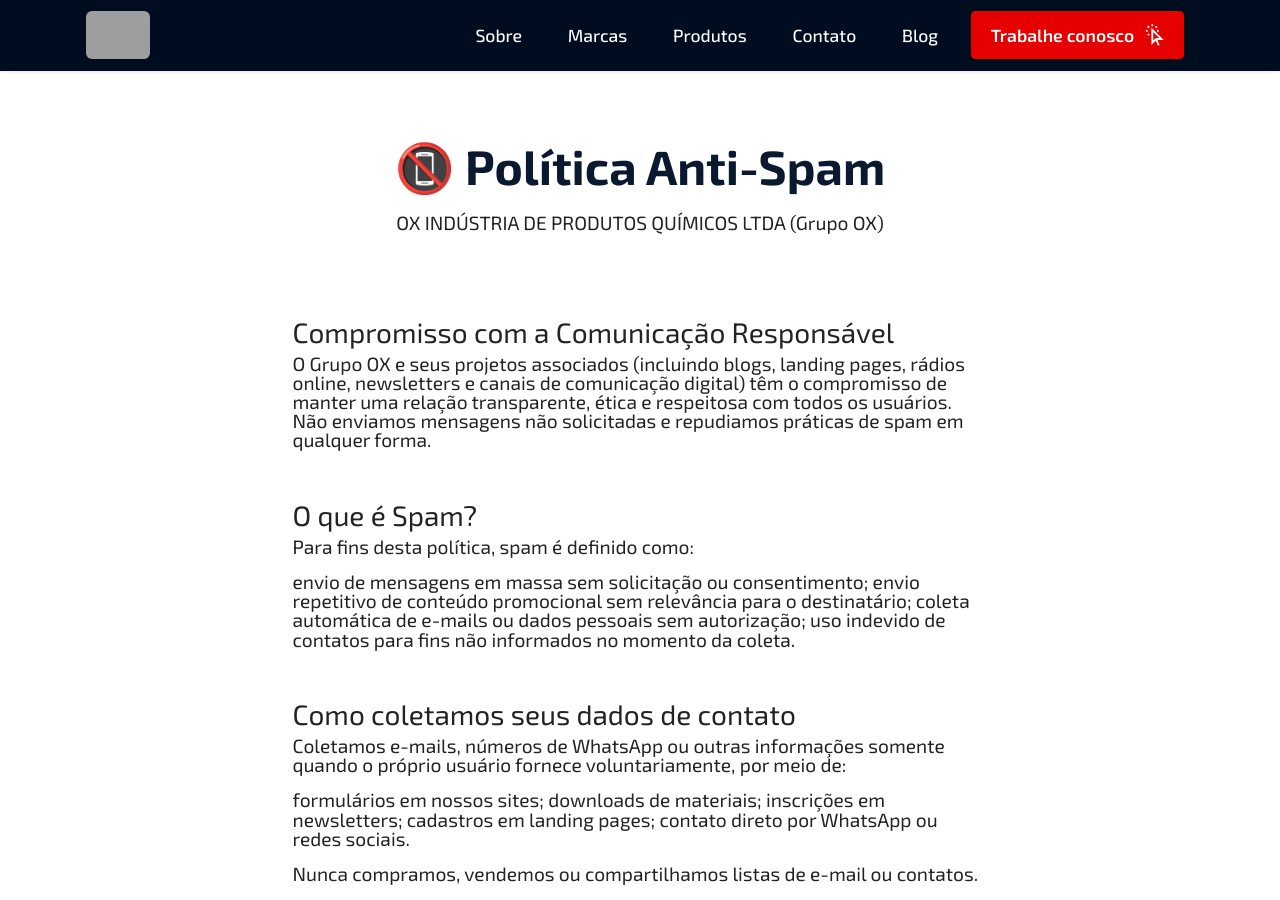
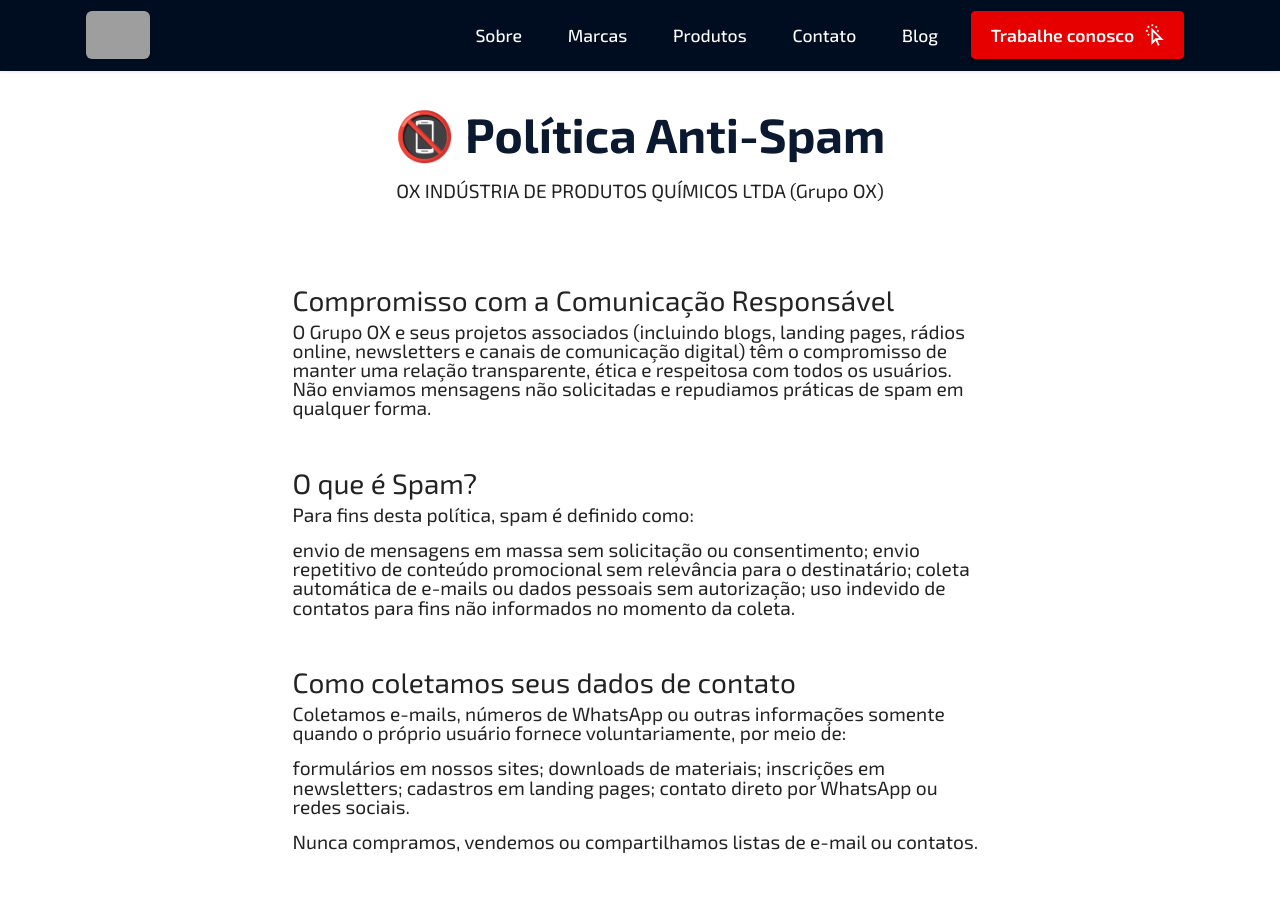
Before and after one commit to grupoox/grupoox.github.io, a Jekyll site: the page built from politica-anti-spam.md, in a window 1280 px wide and 900 px high. Built offline with Jekyll 4.4.1, drawn with Linux system fonts in a browser that asks for light colours; some web fonts are replaced; some of the changed text lies outside the part shown; grey boxes are pictures that could not be loaded.

Commit message:
Add files via upload

```diff
--- a/_includes/footer.html
+++ b/_includes/footer.html
@@ -68,7 +68,7 @@
                 </div>
             </div>
             <div class="col-sm-12 copyright pl-0">
-                <p class="mbr-text mbr-fonts-style mbr-white display-4">OX INDÚSTRIA DE PRODUTOS QUÍMICOS LTDA<br>CNPJ 33.029.366/0001-42<br><br><a href="https://www.souox.com/pol%C3%ADtica-de-privacidade" class="text-danger" target="_blank">Política de Privacidade</a> | <a href="https://www.souox.com/pol%C3%ADtica-de-cookies" class="text-danger" target="_blank">Política de Cookies</a> | <a href="https://www.souox.com/politica-anti-spam" class="text-danger" target="_blank">Política Anti-Spam</a><br></p>
+                <p class="mbr-text mbr-fonts-style mbr-white display-4">OX INDÚSTRIA DE PRODUTOS QUÍMICOS LTDA<br>CNPJ 33.029.366/0001-42<br><br><a href="{{ site.url }}/politica-de-privacidade" class="text-danger" target="_self">Política de Privacidade</a> | <a href="{{ site.url }}/politica-de-cookies" class="text-danger" target="_self">Política de Cookies</a> | <a href="{{ site.url }}/politica-anti-spam" class="text-danger" target="_self">Política Anti-Spam</a><br></p>
             </div>
         </div>
     </div>
--- /dev/null
+++ b/_includes/form-footer.html
@@ -0,0 +1,32 @@
+<section data-bs-version="5.1" class="form2 cid-v4fSfZvODu mbr-parallax-background" id="form2-8">
+    <div class="mbr-overlay" style="opacity: 0.8; background-color: rgb(187, 187, 187);"></div>
+    <div class="container">
+        <div class="row justify-content-center">
+            <div class="col-lg-8 mx-auto mbr-form">
+                <form action="ses.souox.com" method="POST" class="mbr-form form-with-styler" data-verified="ses.souox.com">
+                    <div class="row">
+
+                        <div hidden="hidden" data-form-alert-danger="" class="alert alert-danger col-12">
+                            Oops...! some problem!
+                        </div>
+                    </div>
+                    <div class="dragArea row">
+                        <div class="col-lg-12 col-md-12 col-sm-12">
+                            <h1 class="mbr-section-title mb-4 align-center mbr-fonts-style display-2"><strong>Fique por dentro!</strong></h1>
+                        </div>
+                        <div class="col-lg-12 col-md-12 col-sm-12">
+                            <p class="mbr-text mbr-fonts-style mb-5 align-center display-7">Digite seu e-mail abaixo para receber as últimas notícias e promoções do <strong>Grupo OX</strong> diretamente na sua caixa de entrada.</p>
+                        </div>
+                        <div class="col-lg col-md col-12 form-group mb-3" data-for="email">
+                            <input type="text" name="name" placeholder="Nome" data-form-field="name" class="form-control" id="name-form2-8">
+                        </div>
+                        <div class="col-lg col-md col-12 form-group mb-3" data-for="email">
+                            <input type="email" name="email" placeholder="Digite seu melhor Email..." data-form-field="email" class="form-control" id="email-form2-8">
+                        </div>
+                        <div class="mbr-section-btn col-md-auto col"><button type="submit" class="btn btn-success display-4"><span class="mobi-mbri mobi-mbri-cursor-click mbr-iconfont mbr-iconfont-btn"></span>Inscreva-me</button></div>
+                    </div>
+                </form>
+            </div>
+        </div>
+    </div>
+</section>
--- a/_includes/head.html
+++ b/_includes/head.html
@@ -21,17 +21,17 @@
   <link href="https://fonts.googleapis.com/css2?family=Exo+2:ital,wght@0,100..900;1,100..900&display=swap" rel="stylesheet">
   <style>
   img, iframe { border-radius: 6px;}
-  .item-img {
+  .item-img, .image-wrap {
     position: relative;
     width: 100%;
     aspect-ratio: 16 / 9;
     overflow: hidden;
 	}
-	.item-img img {
+	.item-img img, .image-wrap img {
     width: 100%;
     height: 100%;
     object-fit: cover;
     display: block;
 	}
-</style>
+  </style>
 </head>
--- /dev/null
+++ b/_includes/seo.html
@@ -0,0 +1 @@
+o que é arla 32, para que serve o arla 32, como funciona o arla 32, arla 32 preço, arla 32 para caminhões diesel, problemas por falta de arla 32, arla 32 danifica o motor, consumo de arla 32 por km, diferença entre arla 32 e ureia comum, arla 32 especificação iso 22241
--- a/_layouts/default.html
+++ b/_layouts/default.html
@@ -3,7 +3,7 @@
 {% include head.html %}
 <body>
 {% include menu.html %}
-{% include form.html %}
+{% include form-top.html %}
 <section data-bs-version="5.1" class="image2 cid-v4g2chi45c" id="image2-9">
     <div class="container">
         <div class="row align-items-center">
--- a/_layouts/page.html
+++ b/_layouts/page.html
@@ -10,9 +10,7 @@
     <div class="text-center container">
         <div class="row justify-content-center">
             <div class="col-md-12 col-lg-9">
-                <div class="image-wrap mb-4">
-                    <!--<img src="{{ page.img }}" alt="{{ page.title }}">-->
-                </div>
+
                 <h1 class="mbr-section-title mbr-fonts-style mb-3 display-2"><strong>{{ page.title }}</strong></h1>
 				{% if page.description %}
                 <p class="mbr-text mbr-fonts-style display-7">{{ page.description }}</p>
@@ -28,7 +26,7 @@
                 <div class="card-wrapper">
                     <div class="card-box mbr-text mbr-fonts-style display-7">
 						{{ content }}
-                        <!--<div class="mbr-section-btn mt-3"><a class="btn btn-success display-4" href="arquivos.html"><span class="mbri-opened-folder mbr-iconfont mbr-iconfont-btn"></span>Arquivos</a></div>-->
+
                     </div>
                 </div>
             </div>
@@ -36,7 +34,7 @@
     </div>
 </section>
 <!--share-->
-{% include form.html %}
+{% include form-footer.html %}
 {% include footer.html %}
 {% include script.html %}
 </body>
--- a/_layouts/post.html
+++ b/_layouts/post.html
@@ -36,7 +36,7 @@
     </div>
 </section>
 {% include share.html %}
-{% include form.html %}
+{% include form-footer.html %}
 {% include footer.html %}
 {% include script.html %}
 </body>
```
Also changed, not shown: _includes/form-top.html (added, +32 -0 lines).
